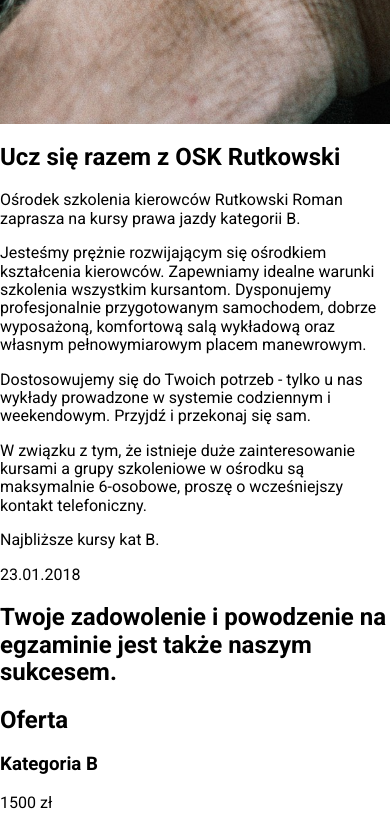
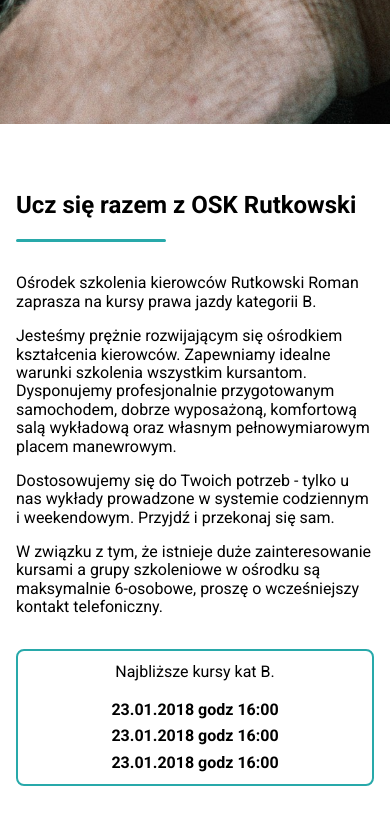
Before and after one commit to MiSypniewski/oskrutkowski, a website built with webpack: page src/pages/index.html in a window 390 px wide. Shown: the part 720-1546 px from the top of the page. Built offline with nearby package versions, Linux system fonts and the light colour scheme.

Commit message:
feat: add mobile styles to about section

```diff
--- a/src/pages/index.html
+++ b/src/pages/index.html
@@ -29,8 +29,10 @@
       </section>
       <section class="about">
         <div class="about__wrapper">
-          <h2 class="about__titile">Ucz się razem z OSK Rutkowski</h2>
-          <div class="line"></div>
+          <h2 class="about__titile">
+            Ucz się razem z <span class="about__titile about__titile--specjal">OSK Rutkowski</span>
+          </h2>
+          <div class="about__line"></div>
           <p class="about__descryption">
             Ośrodek szkolenia kierowców Rutkowski Roman zaprasza na kursy prawa jazdy kategorii B.
           </p>
@@ -49,7 +51,9 @@
           </p>
           <div class="about__box">
             <p class="about__cours">Najbliższe kursy kat B.</p>
-            <p class="about__cours--item">23.01.2018</p>
+            <p class="about__cours--item">23.01.2018 godz 16:00</p>
+            <p class="about__cours--item">23.01.2018 godz 16:00</p>
+            <p class="about__cours--item">23.01.2018 godz 16:00</p>
           </div>
         </div>
       </section>
--- a/src/scss/main.scss
+++ b/src/scss/main.scss
@@ -2,6 +2,7 @@
 
 @import "_variables";
 @import "modules/hero.scss";
+@import "modules/about.scss";
 
 @import url("https://fonts.googleapis.com/css2?family=Roboto:wght@300;400;700&display=swap");
 html {
--- /dev/null
+++ b/src/scss/modules/about.scss
@@ -0,0 +1,36 @@
+.about {
+  padding: 48px 16px 48px;
+  &__wrapper {
+    max-width: 1024px;
+  }
+  &__titile--specjal {
+    white-space: nowrap;
+  }
+  &__line {
+    width: 150px;
+    margin-bottom: 32px;
+    border-bottom: 3px solid $green;
+    border-radius: 2px;
+  }
+  &__descryption {
+    // text-align: justify;
+  }
+  &__box {
+    display: flex;
+    flex-direction: column;
+    justify-items: center;
+    align-content: center;
+    text-align: center;
+    margin: 32px auto;
+    padding: 8px;
+    border: 2px solid $green;
+    border-radius: 8px;
+  }
+  &__cours {
+    margin: 4px auto 16px;
+  }
+  &__cours--item {
+    font-weight: bold;
+    margin: 4px;
+  }
+}
```
